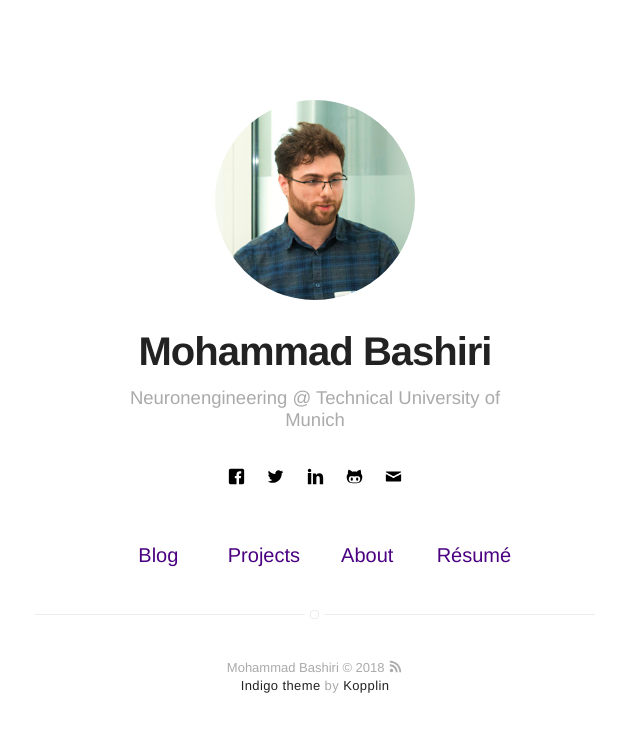
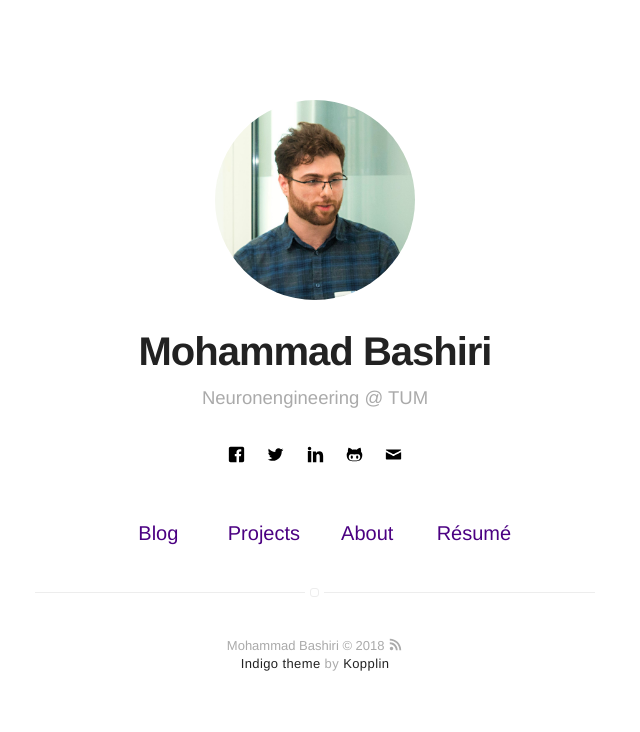
Before and after one commit to mohammadbashiri/mohammadbashiri.github.io-old, a Jekyll site: the page built from index.html, in a window 1280 px wide. Shown: the top 732 px of the page, without its empty margins (325-965 px from the left). Built offline with Jekyll 4.4.1, drawn with Linux system fonts in a browser that asks for light colours.

Commit message:
changed description

```diff
--- a/_config.yml
+++ b/_config.yml
@@ -1,6 +1,6 @@
 # main text of home
 name: Mohammad Bashiri
-bio: Neuronengineering @ Technical University of Munich
+bio: Neuronengineering @ TUM
 logo: assets/images/logo.png
 
 # twitter summary info
```
